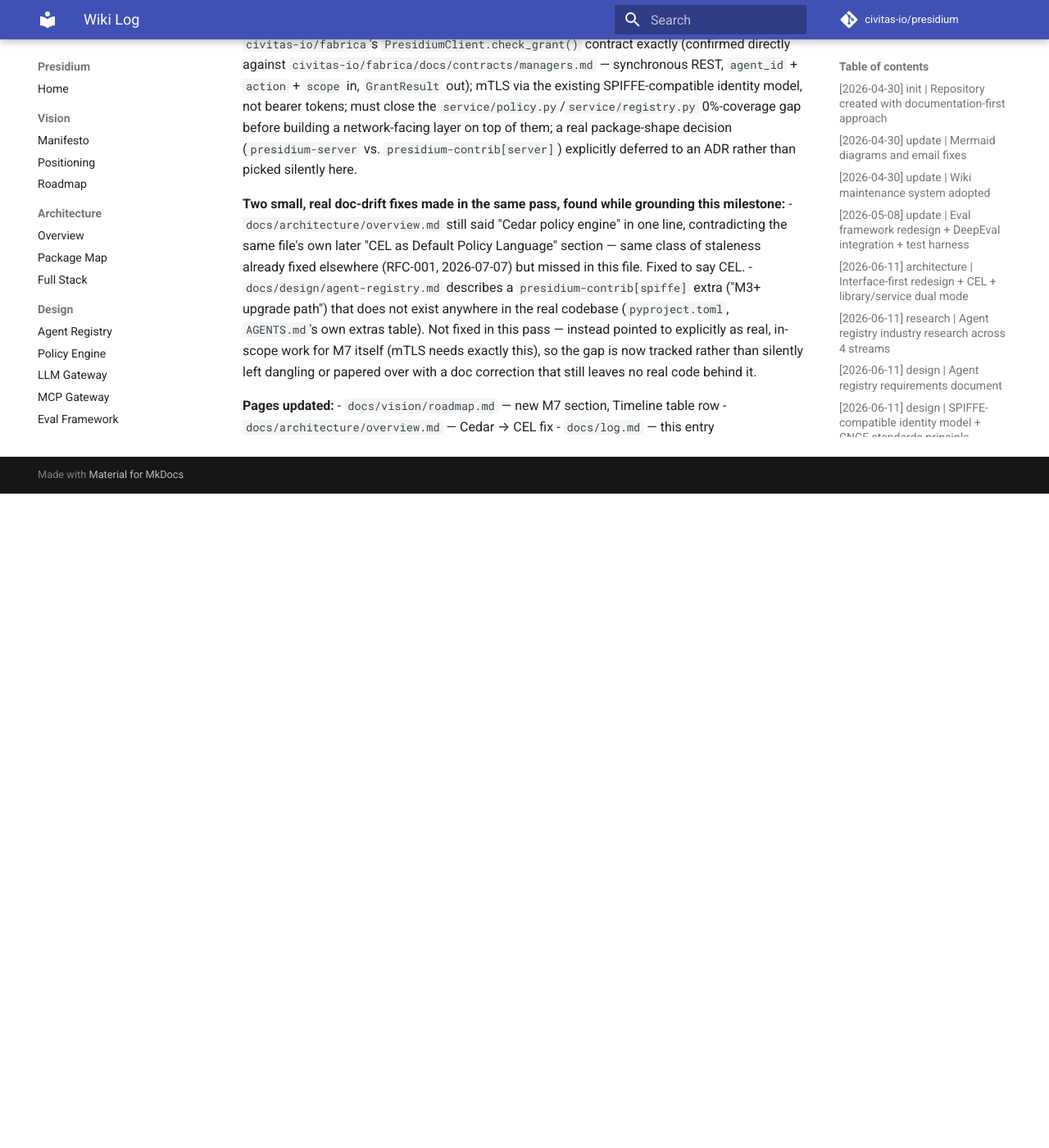
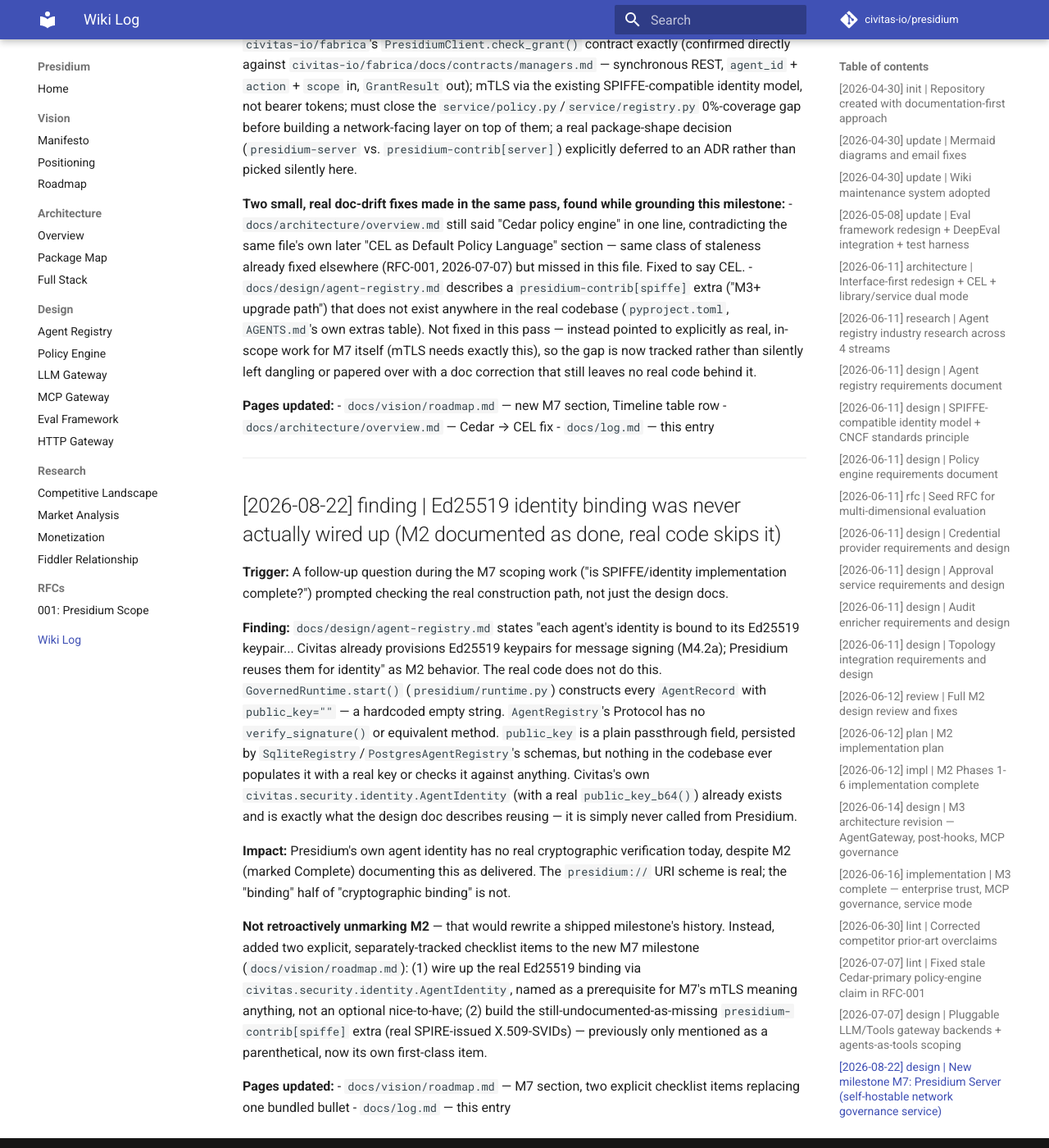
Before and after one commit to civitas-io/presidium, an MkDocs documentation site: the page built from docs/log.md, in a window 1280 px wide and 1400 px high, scrolled down 15810 px. Shown: the whole window at 82% size. Built offline with MkDocs 1.6.1 and Material for MkDocs 9.7.7, drawn with Linux system fonts in a browser that asks for light colours; comment, search, counter and statistics services are not loaded; before the commit the page ends 16412 px from its top, so only the background shows below that.

Commit message:
docs: M7 gains explicit Ed25519 identity-binding gap, split from the spiffe extra item
Follow-up to a direct question ("is SPIFFE/identity implementation
complete?") during M7 scoping. Checked the real construction path, not
just the design docs, and found a more serious gap than previously
noted: docs/design/agent-registry.md documents Ed25519 cryptographic
binding as delivered M2 behavior ("Civitas already provisions Ed25519
keypairs for message signing; Presidium reuses them for identity"),
but GovernedRuntime.start() hardcodes AgentRecord(public_key="", ...).
AgentRegistry has no verify_signature() or equivalent. public_key is a
plain passthrough field, persisted by SqliteRegistry/
PostgresAgentRegistry, never populated or checked against anything
real anywhere in the codebase. Civitas's own
civitas.security.identity.AgentIdentity (with public_key_b64()) is
real and ready — Presidium's code simply never calls it.

Not retroactively unmarking M2 (a shipped milestone) — instead splits
the single, bundled "mTLS / presidium-contrib[spiffe]" bullet in the
new M7 milestone into two explicit, separately-tracked items: (1) wire
up the real Ed25519 binding, named as a prerequisite for M7's mTLS to
mean anything, not optional polish; (2) build the still-missing
presidium-contrib[spiffe] extra (real SPIRE-issued X.509-SVIDs,
rotation, federation) — previously only a parenthetical.

docs/log.md gets a full entry per this project's decision-log
discipline.

```diff
--- a/docs/log.md
+++ b/docs/log.md
@@ -614,3 +614,37 @@
 - `docs/vision/roadmap.md` — new M7 section, Timeline table row
 - `docs/architecture/overview.md` — Cedar → CEL fix
 - `docs/log.md` — this entry
+
+---
+
+## [2026-08-22] finding | Ed25519 identity binding was never actually wired up (M2 documented as done, real code skips it)
+
+**Trigger:** A follow-up question during the M7 scoping work ("is SPIFFE/identity implementation
+complete?") prompted checking the real construction path, not just the design docs.
+
+**Finding:** `docs/design/agent-registry.md` states "each agent's identity is bound to its
+Ed25519 keypair... Civitas already provisions Ed25519 keypairs for message signing (M4.2a);
+Presidium reuses them for identity" as M2 behavior. The real code does not do this.
+`GovernedRuntime.start()` (`presidium/runtime.py`) constructs every `AgentRecord` with
+`public_key=""` — a hardcoded empty string. `AgentRegistry`'s Protocol has no
+`verify_signature()` or equivalent method. `public_key` is a plain passthrough field, persisted
+by `SqliteRegistry`/`PostgresAgentRegistry`'s schemas, but nothing in the codebase ever
+populates it with a real key or checks it against anything. Civitas's own
+`civitas.security.identity.AgentIdentity` (with a real `public_key_b64()`) already exists and is
+exactly what the design doc describes reusing — it is simply never called from Presidium.
+
+**Impact:** Presidium's own agent identity has no real cryptographic verification today, despite
+M2 (marked Complete) documenting this as delivered. The `presidium://` URI scheme is real; the
+"binding" half of "cryptographic binding" is not.
+
+**Not retroactively unmarking M2** — that would rewrite a shipped milestone's history. Instead,
+added two explicit, separately-tracked checklist items to the new M7 milestone
+(`docs/vision/roadmap.md`): (1) wire up the real Ed25519 binding via
+`civitas.security.identity.AgentIdentity`, named as a prerequisite for M7's mTLS meaning
+anything, not an optional nice-to-have; (2) build the still-undocumented-as-missing
+`presidium-contrib[spiffe]` extra (real SPIRE-issued X.509-SVIDs) — previously only mentioned as
+a parenthetical, now its own first-class item.
+
+**Pages updated:**
+- `docs/vision/roadmap.md` — M7 section, two explicit checklist items replacing one bundled bullet
+- `docs/log.md` — this entry
```
Also changed, not shown: docs/vision/roadmap.md (+15 -4 lines).
